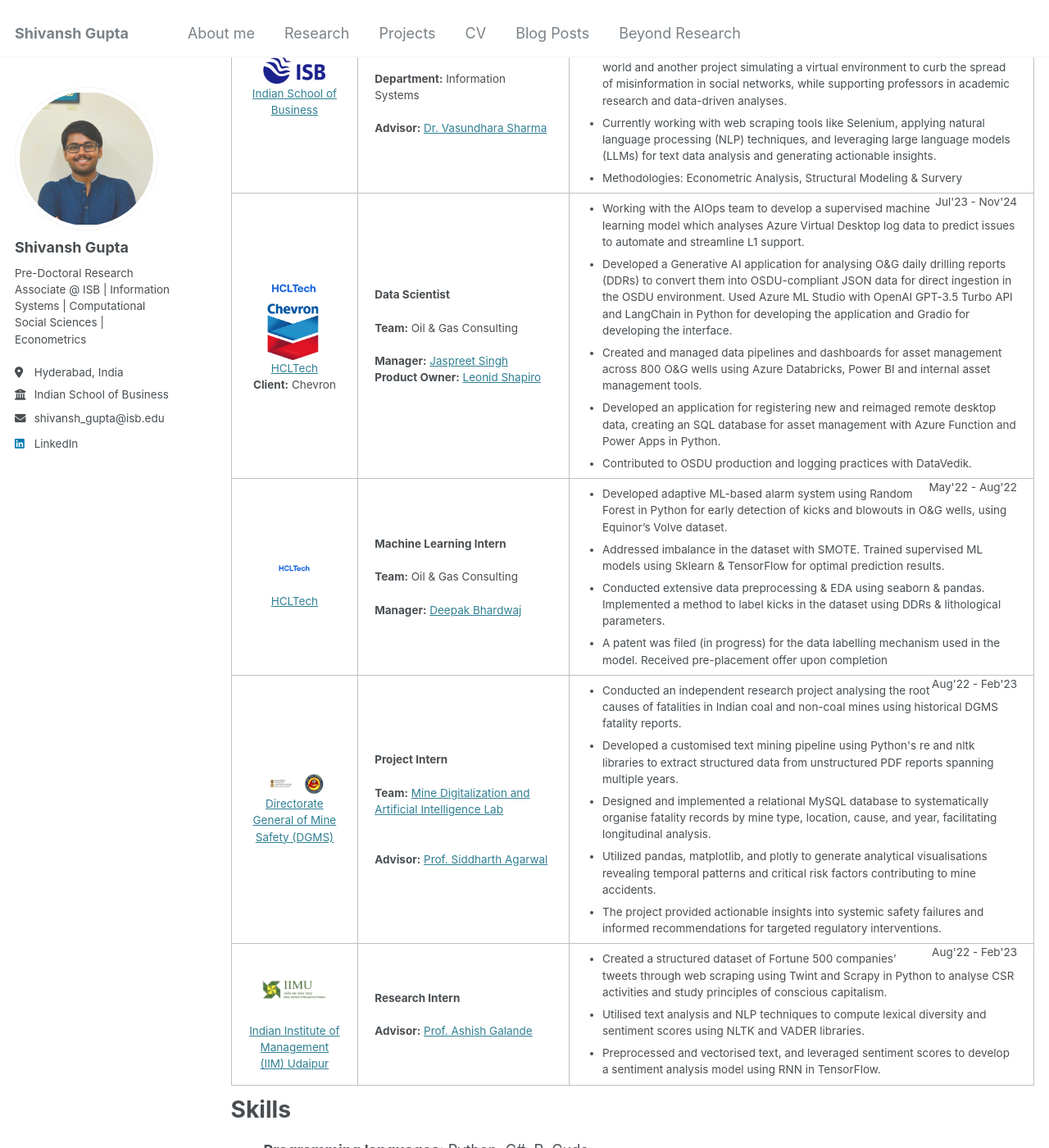
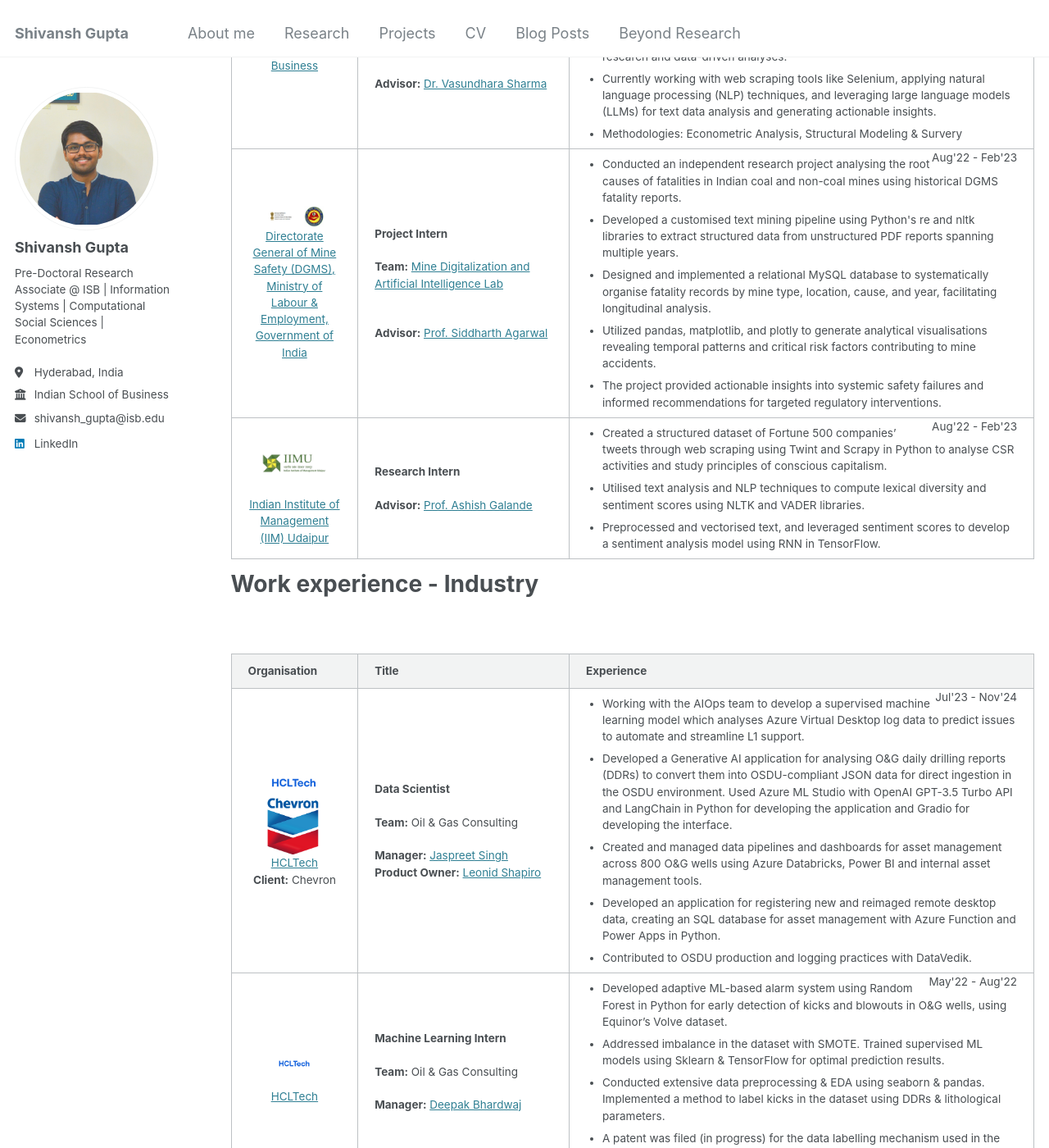
Before and after one commit to gshivansh2001/academicPage, a Jekyll site: the page built from _pages/cv.md, in a window 1280 px wide and 1400 px high, scrolled down 674 px. Shown: the whole window at 82% size. Built offline with Jekyll 4.4.1, drawn with Linux system fonts in a browser that asks for light colours; some of the changed text lies outside the part shown.

Commit message:
Update cv.md

```diff
--- a/_pages/cv.md
+++ b/_pages/cv.md
@@ -99,6 +98,63 @@
           </ul>
         </td>
       </tr>
+      <br>
+      <tr>
+        <td style="padding: 0px 20px; vertical-align: middle; width: 15%; text-align: center;">
+          <img src="https://gshivansh2001.github.io/academicPage/images/dgms_logo.png" alt="DGMS Logo" width="80" /><br>
+          <a href="https://www.dgms.gov.in/" target="_blank">Directorate General of Mine Safety (DGMS), Ministry of Labour & Employment, Government of India</a><br>
+        </td>
+        <td style="padding: 0px 20px; vertical-align: middle; width: 25%;">
+          <b>Project Intern</b><br>
+          <br><b>Team:</b> <a href="https://sites.google.com/view/dail-lab/home?authuser=0" target="_blank">Mine Digitalization and Artificial Intelligence Lab</a><br> <br>
+          <br><b>Advisor:</b> <a href="https://www.linkedin.com/in/siddharth-agarwal-86179613/">Prof. Siddharth Agarwal</a>
+        </td>
+        <td style="padding: 0px 20px; vertical-align: middle; width: 55%;">
+          <span style="float: right;">Aug'22 - Feb'23</span>
+          <ul style="margin: 8px 0; padding-left: 20px;">
+            <li>Conducted an independent research project analysing the root causes of fatalities in Indian coal and non-coal mines using historical DGMS fatality reports.</li>
+            <li>Developed a customised text mining pipeline using Python's re and nltk libraries to extract structured data from unstructured PDF reports spanning multiple years.</li>
+            <li>Designed and implemented a relational MySQL database to systematically organise fatality records by mine type, location, cause, and year, facilitating longitudinal analysis.</li>
+            <li>Utilized pandas, matplotlib, and plotly to generate analytical visualisations revealing temporal patterns and critical risk factors contributing to mine accidents.</li>
+            <li>The project provided actionable insights into systemic safety failures and informed recommendations for targeted regulatory interventions.</li>
+          </ul>
+        </td>
+      </tr>
+      <br>
+      <tr>
+        <td style="padding: 0px 20px; vertical-align: middle; width: 15%; text-align: center;">
+          <img src="https://gshivansh2001.github.io/academicPage/images/IIMU_Logo.png" alt="IIM Udaipur Logo" width="80" /><br>
+          <a href="https://www.iimu.ac.in/" target="_blank">Indian Institute of Management (IIM) Udaipur</a><br>
+        </td>
+        <td style="padding: 0px 20px; vertical-align: middle; width: 25%;">
+          <b>Research Intern</b><br>
+          <br><b>Advisor:</b> <a href="https://www.ashishgalande.com/home">Prof. Ashish Galande</a>
+        </td>
+        <td style="padding: 0px 20px; vertical-align: middle; width: 55%;">
+          <span style="float: right;">Aug'22 - Feb'23</span>
+          <ul style="margin: 8px 0; padding-left: 20px;">
+            <li>Created a structured dataset of Fortune 500 companies’ tweets through web scraping using Twint and Scrapy in Python to analyse CSR activities and study principles of conscious capitalism.</li>
+            <li> Utilised text analysis and NLP techniques to compute lexical diversity and sentiment scores using NLTK and VADER libraries.</li>
+            <li>Preprocessed and vectorised text, and leveraged sentiment scores to develop a sentiment analysis model using RNN in TensorFlow.</li>
+          </ul>
+        </td>
+      </tr>
+  </tbody></table>
+</div>
+
+Work experience - Industry
+======
+<!--- <div style="height: 600px; overflow: auto;" id="exp-div"> --->
+<div style="overflow: auto;" id="exp-div">
+  <table>
+    <thead>
+      <tr>
+        <th style="padding: 10px 20px; text-align: left; width: 15%;">Organisation</th>
+        <th style="padding: 10px 20px; text-align: left; width: 25%;">Title</th>
+        <th style="padding: 10px 20px; text-align: left; width: 55%;">Experience</th>
+      </tr>
+    </thead>
+    <tbody>
       <br>
       <tr>
         <td style="padding: 0px 20px; vertical-align: middle; width: 15%; text-align: center;">
@@ -143,63 +199,16 @@
           </ul>
         </td>
       </tr>
-      <br>
-      <tr>
-        <td style="padding: 0px 20px; vertical-align: middle; width: 15%; text-align: center;">
-          <img src="https://gshivansh2001.github.io/academicPage/images/dgms_logo.png" alt="DGMS Logo" width="80" /><br>
-          <a href="https://www.hcltech.com/" target="_blank">Directorate General of Mine Safety (DGMS)</a><br>
-        </td>
-        <td style="padding: 0px 20px; vertical-align: middle; width: 25%;">
-          <b>Project Intern</b><br>
-          <br><b>Team:</b> <a href="https://sites.google.com/view/dail-lab/home?authuser=0" target="_blank">Mine Digitalization and Artificial Intelligence Lab</a><br> <br>
-          <br><b>Advisor:</b> <a href="https://www.linkedin.com/in/siddharth-agarwal-86179613/">Prof. Siddharth Agarwal</a>
-        </td>
-        <td style="padding: 0px 20px; vertical-align: middle; width: 55%;">
-          <span style="float: right;">Aug'22 - Feb'23</span>
-          <ul style="margin: 8px 0; padding-left: 20px;">
-            <li>Conducted an independent research project analysing the root causes of fatalities in Indian coal and non-coal mines using historical DGMS fatality reports.</li>
-            <li>Developed a customised text mining pipeline using Python's re and nltk libraries to extract structured data from unstructured PDF reports spanning multiple years.</li>
-            <li>Designed and implemented a relational MySQL database to systematically organise fatality records by mine type, location, cause, and year, facilitating longitudinal analysis.</li>
-            <li>Utilized pandas, matplotlib, and plotly to generate analytical visualisations revealing temporal patterns and critical risk factors contributing to mine accidents.</li>
-            <li>The project provided actionable insights into systemic safety failures and informed recommendations for targeted regulatory interventions.</li>
-          </ul>
-        </td>
-      </tr>
-      <br>
-      <tr>
-        <td style="padding: 0px 20px; vertical-align: middle; width: 15%; text-align: center;">
-          <img src="https://gshivansh2001.github.io/academicPage/images/IIMU_Logo.png" alt="IIM Udaipur Logo" width="80" /><br>
-          <a href="https://www.hcltech.com/" target="_blank">Indian Institute of Management (IIM) Udaipur</a><br>
-        </td>
-        <td style="padding: 0px 20px; vertical-align: middle; width: 25%;">
-          <b>Research Intern</b><br>
-          <br><b>Advisor:</b> <a href="https://www.ashishgalande.com/home">Prof. Ashish Galande</a>
-        </td>
-        <td style="padding: 0px 20px; vertical-align: middle; width: 55%;">
-          <span style="float: right;">Aug'22 - Feb'23</span>
-          <ul style="margin: 8px 0; padding-left: 20px;">
-            <li>Created a structured dataset of Fortune 500 companies’ tweets through web scraping using Twint and Scrapy in Python to analyse CSR activities and study principles of conscious capitalism.</li>
-            <li> Utilised text analysis and NLP techniques to compute lexical diversity and sentiment scores using NLTK and VADER libraries.</li>
-            <li>Preprocessed and vectorised text, and leveraged sentiment scores to develop a sentiment analysis model using RNN in TensorFlow.</li>
-          </ul>
-        </td>
-      </tr>
   </tbody></table>
 </div>
 
 
 Skills
 ======
-* **Programming languages**:  Python, C#, R, Cuda
-* **Programming Tools and Libraries**:
-  * **Reinforcement Learning and Deep Learning**: Transformers(Huggingface), Stable-Baselines3, ClearnRL, Pytorch, Tensorboard, Pettingzoo, Gymnasium(OpenAI Gym)
-  * **Machine learning and Data Science toolkit**:  NLTK, Scikit-learn, SciPy, NumPy, Pandas, Sparks, Pyarrow, fastparquet
-  * **Visualization Toolkit**: Matplotlib, Seaborn, Plotly, Dash(Plotly), Tableau
-  * **App design**: Dash(Plotly), Flask
-  * Misc : Selenium
-* **Solution Design Experience**: Credit Risk Modeling, Social listening analysis, Fraud detection(fuzzy logic), Sales Forecasting, Market Mix Modeling, Demand forecasting, Attribution Modeling, Analytics Pipeline Design.
-* **Research Experience**: Literature review, Research Study and Experiment Design, Statistical Analysis, Meta-Analysis, IRB transcript and Project report writing.
-* **Management**: Project and Task planning, Call and Client management, Team management.
+* **Programming languages**: C, C++, Python, SQL, R
+* **Framework**: Keras, TensorFlow, Flask, Lang Chain, Gradio, PyTorch, Selenium
+* **Tools**: MS Excel, PowerBI, R Studio, STATA, Azure Cloud (OpenAI Studio, ML Studio, Databricks, Function and Power Apps)
+* **Libraries**: : matplotlib, seaborn, pandas, NumPy, stats models, NLTK, OpenCV, Plotly, spaCy, Scikit - learn
 
 Projects and Publications
 ======
```
Also changed, not shown: other parts of _pages/cv.md (+1 -2 lines).
